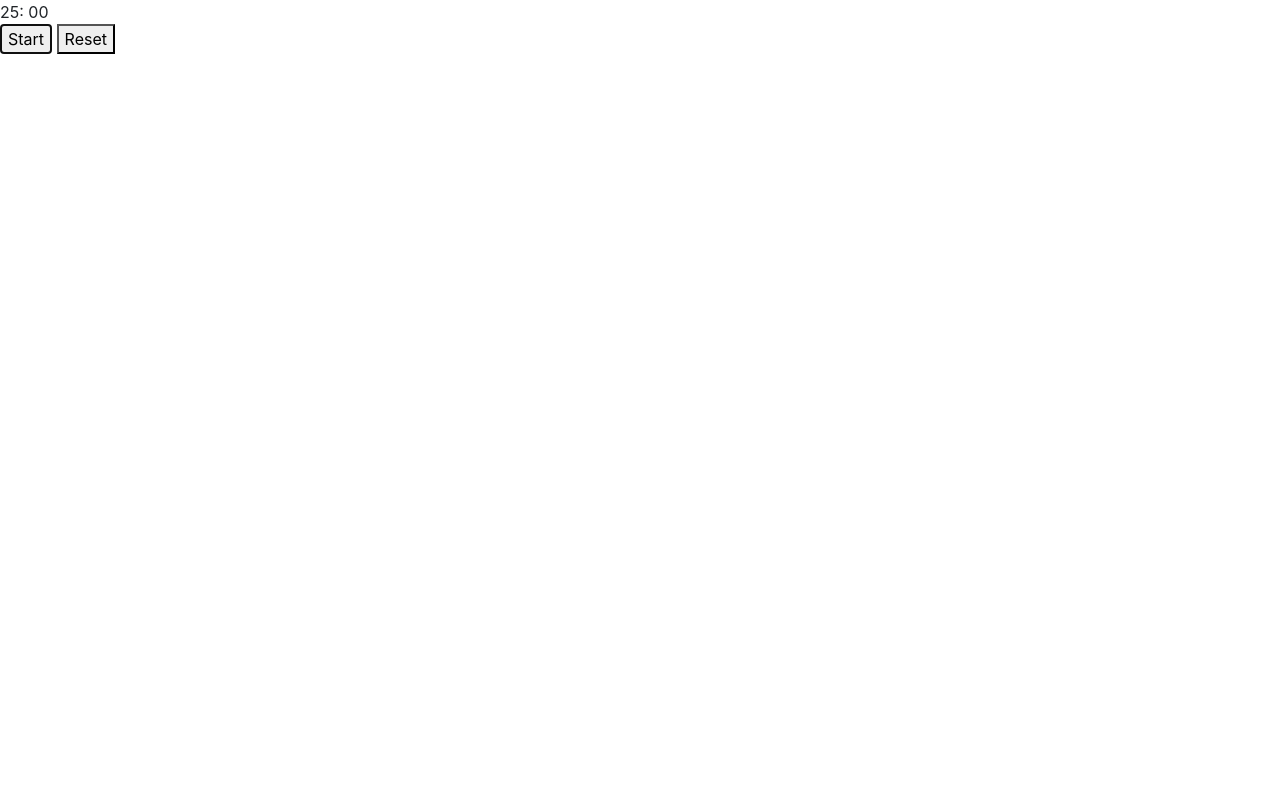
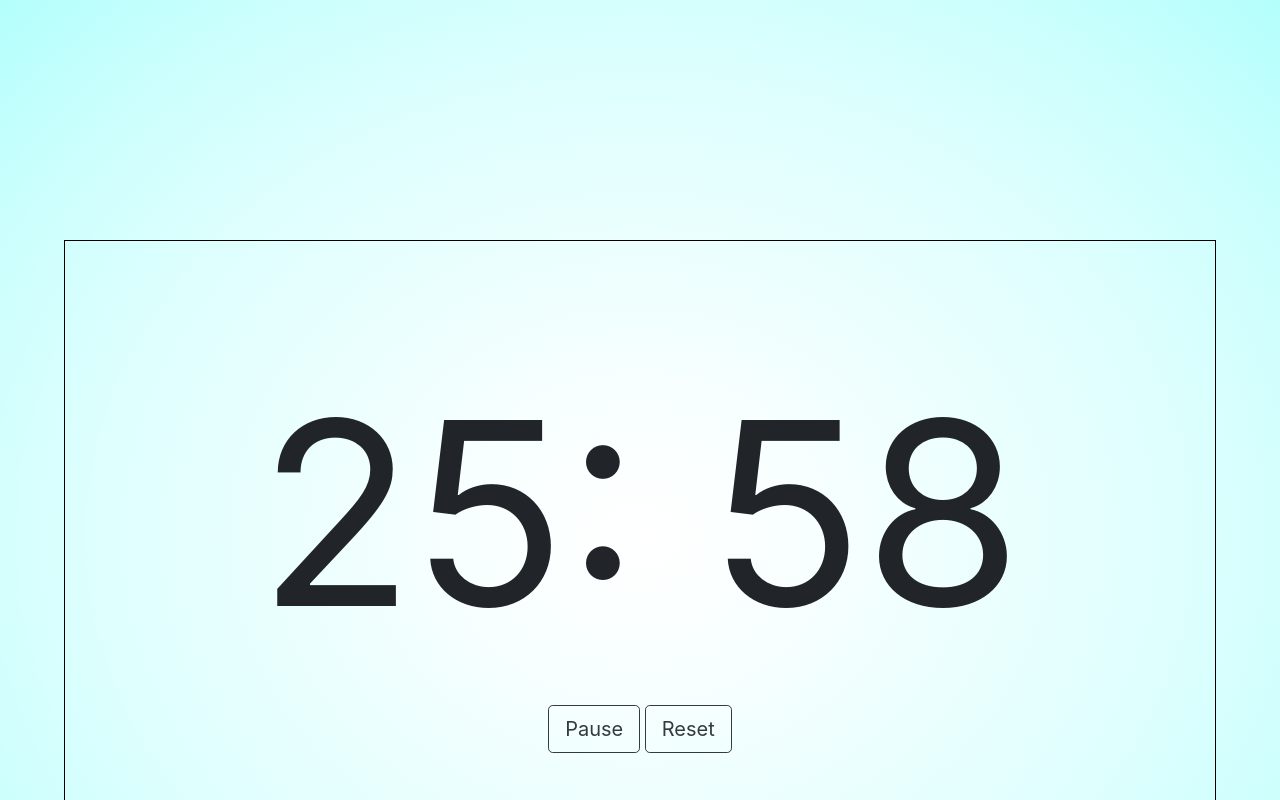
Before and after one commit to srsexton94/pomodoro, a website built with webpack: page index.html in a window 1280 px wide. Both pictures are taken after a click on the button "Start". Shown: the top 800 px of the page. Built offline with nearby package versions, Linux system fonts and the light colour scheme.

Commit message:
Write logic for working Start, Pause, and Resets
Write the logic to handle start, pause, and reset functionality

```diff
--- a/assets/scripts/app.js
+++ b/assets/scripts/app.js
@@ -17,26 +17,31 @@ const secTimer = () => {
   $('.seconds').text(sec - 1)
 }
 
-const timeControls = event => {
-  const id = event.target.id
-  if (id === 'start') {
-    $('.start-pause').toggleClass('hidden')
+const startPauseInterval = (bool) => {
+  $('.start-pause').toggleClass('hidden')
+  if (bool) {
     minInterval = setInterval(minTimer, 60000)
     secInterval = setInterval(secTimer, 1000)
   } else {
     clearInterval(minInterval)
     clearInterval(secInterval)
   }
-  console.log(id)
 }
 
 const onReset = event => {
+  startPauseInterval(false)
   $('.minutes').text('25')
   $('.seconds').text('00')
-  console.log('Reset')
 }
 
 $(() => {
-  $('.start-pause').on('click', timeControls)
+  $('#start').on('click', event => {
+    event.preventDefault()
+    startPauseInterval(true)
+  })
+  $('#pause').on('click', event => {
+    event.preventDefault()
+    startPauseInterval(false)
+  })
   $('#reset').on('click', onReset)
 })
--- a/assets/styles/index.scss
+++ b/assets/styles/index.scss
@@ -1 +1,27 @@
 @import '~bootstrap/scss/bootstrap';
+
+body {
+  background: radial-gradient(ellipse at center,
+  rgba(179, 255, 252, 0),
+  rgba(179, 255, 252, 0.10),
+  rgba(179, 255, 252, 0.28),
+  rgba(179, 255, 252, 0.44),
+  rgba(179, 255, 252, 0.68),
+  rgba(179, 255, 252, 1));
+}
+
+.clock {
+  border: 1px solid black;
+  margin: 30vh auto;
+  padding: 10vh;
+  text-align: center;
+  width: 90vw;
+
+  .timer {
+    font-size: 20vw;
+  }
+}
+
+.hidden {
+  display: none;
+}
--- a/index.html
+++ b/index.html
@@ -17,8 +17,9 @@
           <span class="minutes">25</span>:
           <span class="seconds">00</span>
         </section>
-        <button class="start-stop">Start</button>
-        <button class="reset">Reset</button>
+        <button id="start" class="start-pause btn btn-outline-dark btn-lg">Start</button>
+        <button id="pause" class="start-pause btn btn-outline-dark btn-lg hidden">Pause</button>
+        <button id="reset" class="reset btn btn-outline-dark btn-lg">Reset</button>
       </main>
     </body>
 </html>
```
